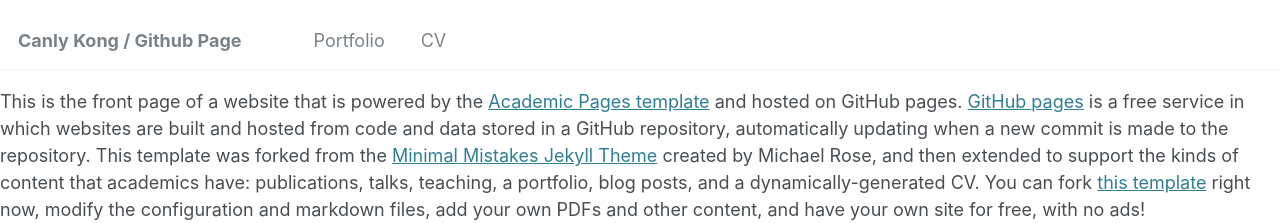
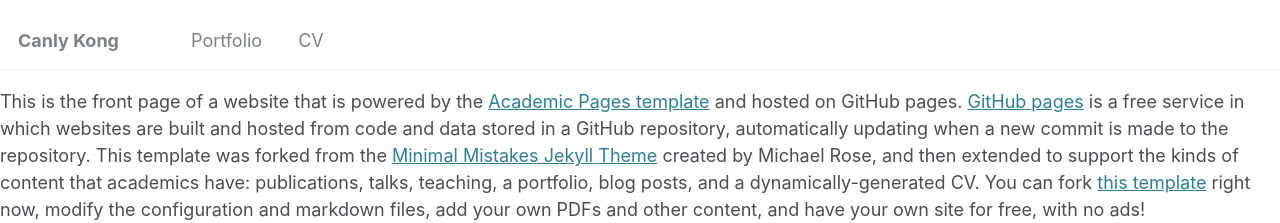
Before and after one commit to ck011604/ck011604.github.io, a Jekyll site: the page built from _pages/about.md, in a window 1280 px wide. Shown: the top 223 px of the page. Built offline with Jekyll 4.4.1, drawn with Linux system fonts in a browser that asks for light colours; our own code applies the rules of GitHub Pages for plain Markdown files.

Commit message:
Update _config.yml

```diff
--- a/_config.yml
+++ b/_config.yml
@@ -8,7 +8,7 @@
 
 # Basic Site Settings
 locale                   : "en-US"
-title                    : "Canly Kong / Github Page"
+title                    : "Canly Kong"
 title_separator          : "-"
 name                     : &name "Canly Kong"
 description              : &description "personal description"
```
